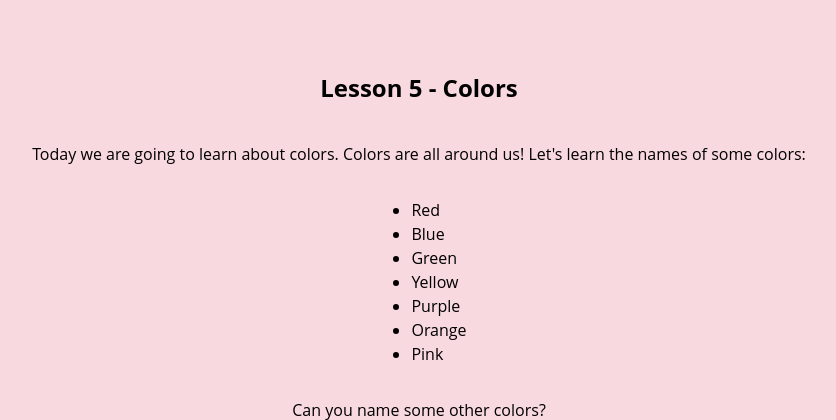
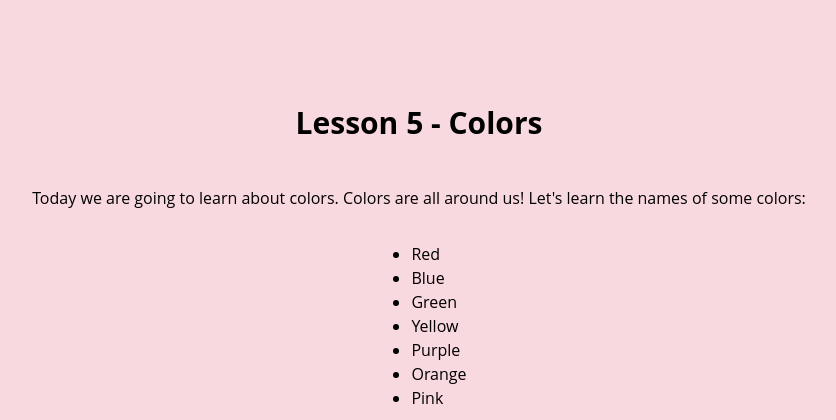
Before and after one commit to varunvinay4u/DASH-PG19CS10-, a PHP site: page /lesson5.html in a window 1280 px wide. Shown: the part 94-514 px from the top of the page, without its empty margins (221-1057 px from the left). Run offline with PHP 8.4, Linux system fonts and the light colour scheme.

Commit message:
Update stylel5.css

```diff
--- a/css/stylel5.css
+++ b/css/stylel5.css
@@ -34,3 +34,7 @@ flex-direction: column;
 align-items: center;
 margin: 50px;
 }
+h2 {
+font-size: 30px;
+margin-top: 50px;
+}
```
